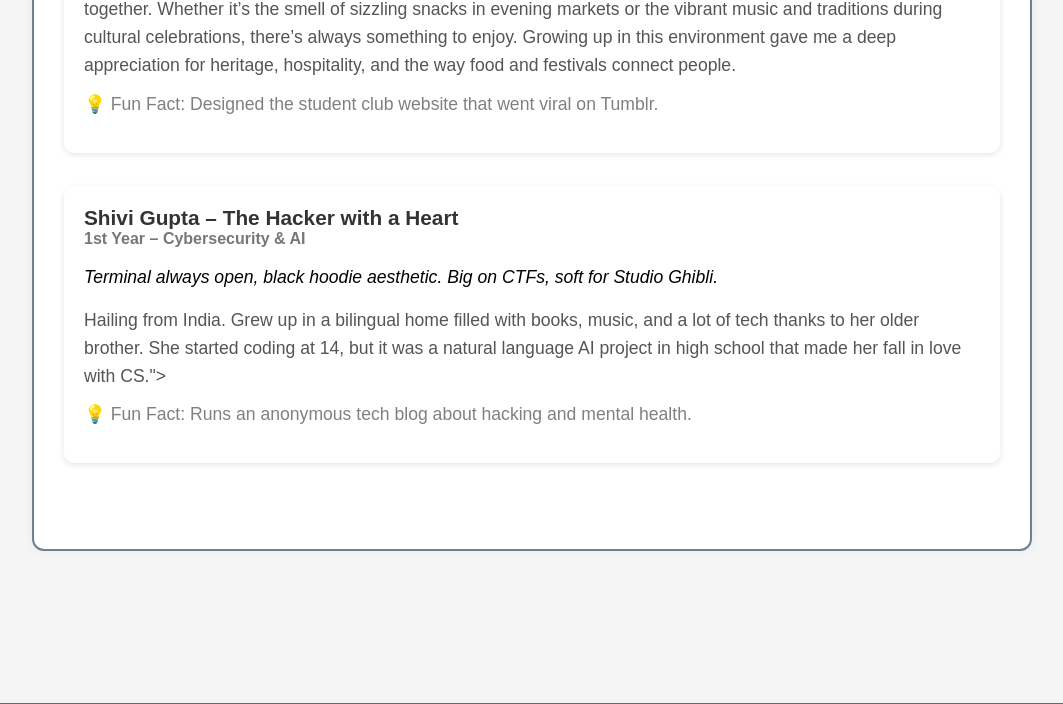
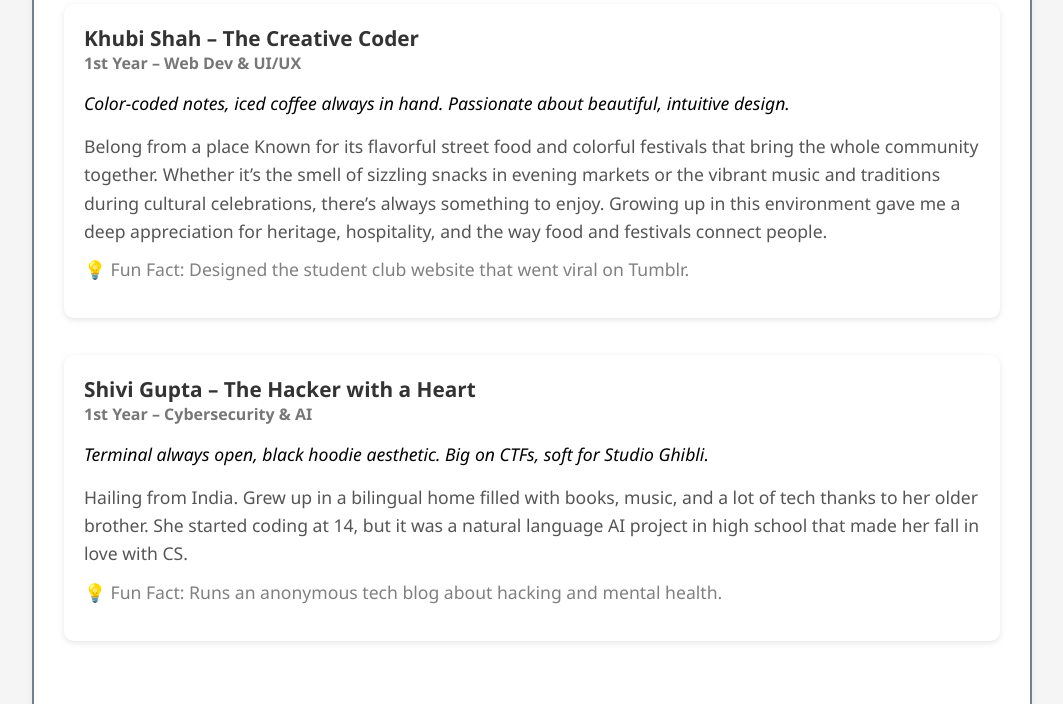
Before and after one commit to Janet1411/project1, a PHP site: page /Html/about.html in a window 1280 px wide. Shown: the part 3586-4290 px from the top of the page, without its empty margins (108-1171 px from the left). Run offline with PHP 8.4, Linux system fonts and the light colour scheme.

Commit message:
nothing much; just corrected some puncuations

```diff
--- a/Html/about.html
+++ b/Html/about.html
@@ -155,7 +155,7 @@
       <h3 id="section3">Shivi Gupta – The Hacker with a Heart</h3>
       <div class="year">1st Year – Cybersecurity & AI </div>
       <p class="info">Terminal always open, black hoodie aesthetic. Big on CTFs, soft for Studio Ghibli.</p>
-      <p class="hometown">Hailing from India. Grew up in a bilingual home filled with books, music, and a lot of tech thanks to her older brother. She started coding at 14, but it was a natural language AI project in high school that made her fall in love with CS."></p>
+      <p class="hometown">Hailing from India. Grew up in a bilingual home filled with books, music, and a lot of tech thanks to her older brother. She started coding at 14, but it was a natural language AI project in high school that made her fall in love with CS.</p>
       <p class="fact">💡 Fun Fact: Runs an anonymous tech blog about hacking and mental health.</p>
     </li>
   </ul>
--- a/Styles/about.css
+++ b/Styles/about.css
@@ -275,10 +275,6 @@ footer a:hover {
 /* -------------------------------------------------((shivi*/
  /* for the cards  */
 
- body {
-  font-family: Arial, Helvetica, sans-serif;
-  margin: 0;
-}
 
 html {
   box-sizing: border-box;
```
